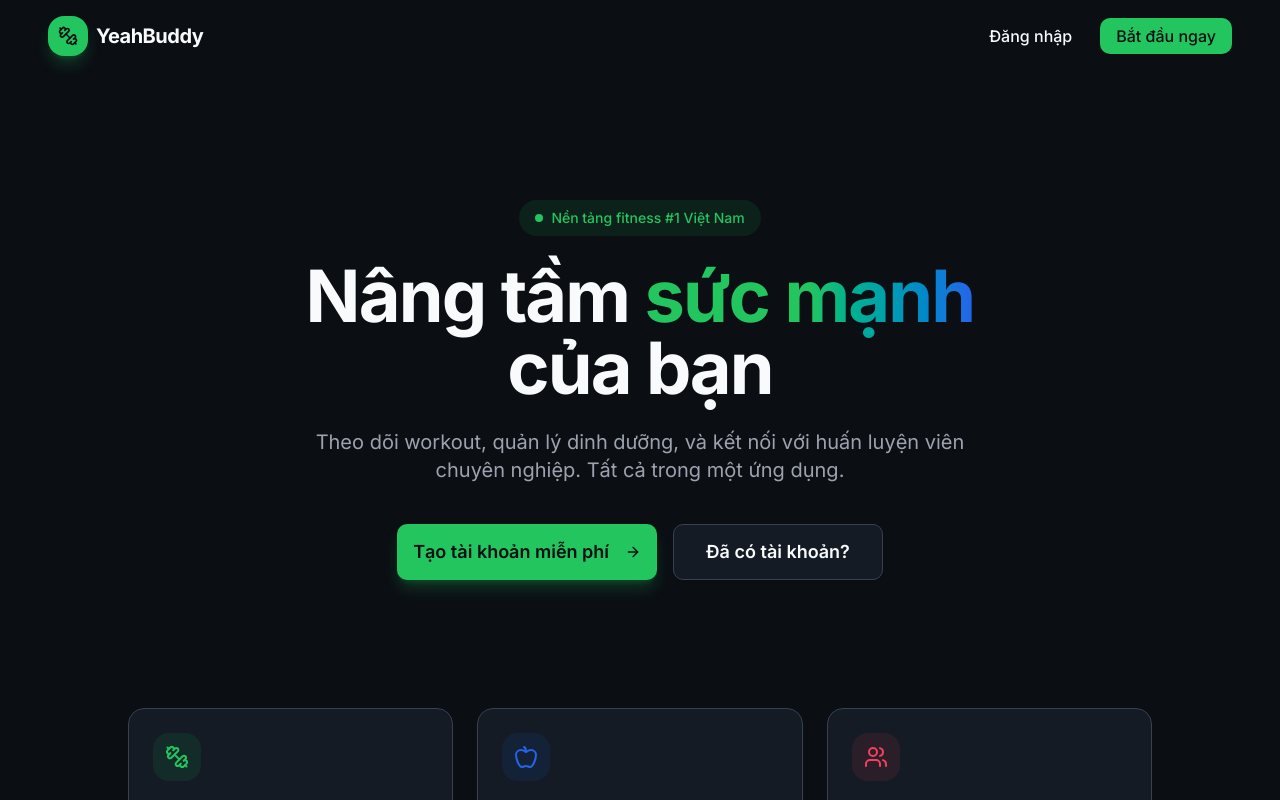
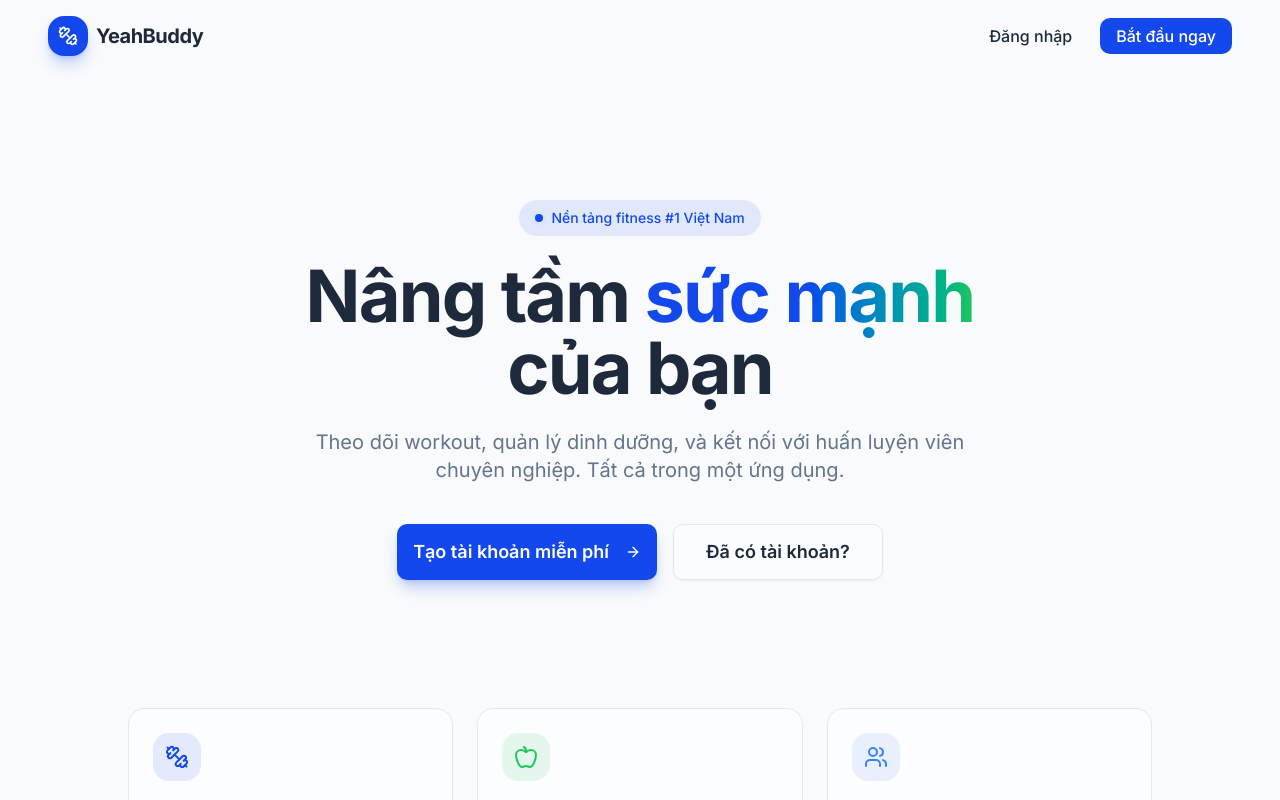
Before and after one commit to hominhduc-dev/fitness-app, a Next.js app: page / in a window 1280 px wide. Shown: the top 800 px of the page. Built offline with nearby package versions, Linux system fonts and the light colour scheme.

Commit message:
apply Modern SaaS Dashboard color palette to YeahBuddy Fitness
Co-authored-by: Ho Minh Duc <159399496+ducdeptrai052@users.noreply.github.com>

```diff
--- a/app/globals.css
+++ b/app/globals.css
@@ -3,74 +3,77 @@
 
 @custom-variant dark (&:is(.dark *));
 
-/* Sporty Fitness App Dark Theme */
+/* Modern SaaS Dashboard Theme - FitDash Inspired */
 :root {
-  /* Primary - Neon Sport Green */
-  --primary: #22c55e;
-  --primary-hover: #16a34a;
-  --primary-pressed: #15803d;
-  --primary-foreground: #0b0f14;
+  /* Primary - Modern Blue */
+  --primary: #1349ec;
+  --primary-hover: #0f3bcc;
+  --primary-pressed: #0a2fb3;
+  --primary-foreground: #ffffff;
 
-  /* Secondary - Electric Blue */
-  --secondary: #2563eb;
-  --secondary-hover: #1d4ed8;
-  --secondary-foreground: #f9fafb;
+  /* Primary Light - Light Blue Background */
+  --primary-light: #eff3ff;
 
-  /* Accent - Sport Red */
-  --accent: #f43f5e;
-  --accent-foreground: #f9fafb;
+  /* Secondary - Success Green */
+  --secondary: #22c55e;
+  --secondary-hover: #16a34a;
+  --secondary-foreground: #ffffff;
+
+  /* Accent - Info Blue */
+  --accent: #3b82f6;
+  --accent-foreground: #ffffff;
 
   /* Backgrounds */
-  --background: #0b0f14;
-  --foreground: #f9fafb;
+  --background: #f8fafc;
+  --foreground: #1e293b;
 
   /* Surface & Cards */
-  --card: #1f2937;
-  --card-foreground: #f9fafb;
-  --surface: #111827;
+  --card: #ffffff;
+  --card-foreground: #1e293b;
+  --surface: #f1f5f9;
 
   /* Popover */
-  --popover: #1f2937;
-  --popover-foreground: #f9fafb;
+  --popover: #ffffff;
+  --popover-foreground: #1e293b;
 
   /* Muted */
-  --muted: #374151;
-  --muted-foreground: #9ca3af;
+  --muted: #cbd5e1;
+  --muted-foreground: #64748b;
 
   /* Text */
-  --text-primary: #f9fafb;
-  --text-secondary: #d1d5db;
+  --text-primary: #1e293b;
+  --text-secondary: #64748b;
 
   /* Status Colors */
-  --success: #4ade80;
-  --warning: #fbbf24;
-  --info: #38bdf8;
-  --destructive: #f43f5e;
-  --destructive-foreground: #f9fafb;
+  --success: #22c55e;
+  --warning: #f59e0b;
+  --info: #3b82f6;
+  --destructive: #ef4444;
+  --destructive-foreground: #ffffff;
 
   /* Border & Input */
-  --border: #374151;
-  --input: #374151;
-  --ring: #22c55e;
+  --border: #e2e8f0;
+  --input: #e2e8f0;
+  --ring: #1349ec;
 
   /* Chart Colors */
-  --chart-1: #22c55e;
-  --chart-2: #2563eb;
-  --chart-3: #f43f5e;
-  --chart-4: #fbbf24;
-  --chart-5: #38bdf8;
+  --chart-1: #1349ec;
+  --chart-2: #22c55e;
+  --chart-3: #f59e0b;
+  --chart-4: #3b82f6;
+  --chart-5: #8b5cf6;
 
   --radius: 0.75rem;
 
   /* Sidebar */
-  --sidebar: #111827;
-  --sidebar-foreground: #f9fafb;
-  --sidebar-primary: #22c55e;
-  --sidebar-primary-foreground: #0b0f14;
-  --sidebar-accent: #1f2937;
-  --sidebar-accent-foreground: #f9fafb;
-  --sidebar-border: #374151;
-  --sidebar-ring: #22c55e;
+  --sidebar: #ffffff;
+  --sidebar-foreground: #1e293b;
+  --sidebar-primary: #1349ec;
+  --sidebar-primary-foreground: #ffffff;
+  --sidebar-accent: #f1f5f9;
+  --sidebar-accent-foreground: #1e293b;
+  --sidebar-border: #e2e8f0;
+  --sidebar-ring: #1349ec;
 }
 
 @theme inline {
@@ -127,21 +130,21 @@
   }
 }
 
-/* Custom scrollbar for dark theme */
+/* Custom scrollbar for light theme */
 ::-webkit-scrollbar {
   width: 8px;
   height: 8px;
 }
 
 ::-webkit-scrollbar-track {
-  background: #111827;
+  background: #f1f5f9;
 }
 
 ::-webkit-scrollbar-thumb {
-  background: #374151;
+  background: #cbd5e1;
   border-radius: 4px;
 }
 
 ::-webkit-scrollbar-thumb:hover {
-  background: #4b5563;
+  background: #94a3b8;
 }
```
